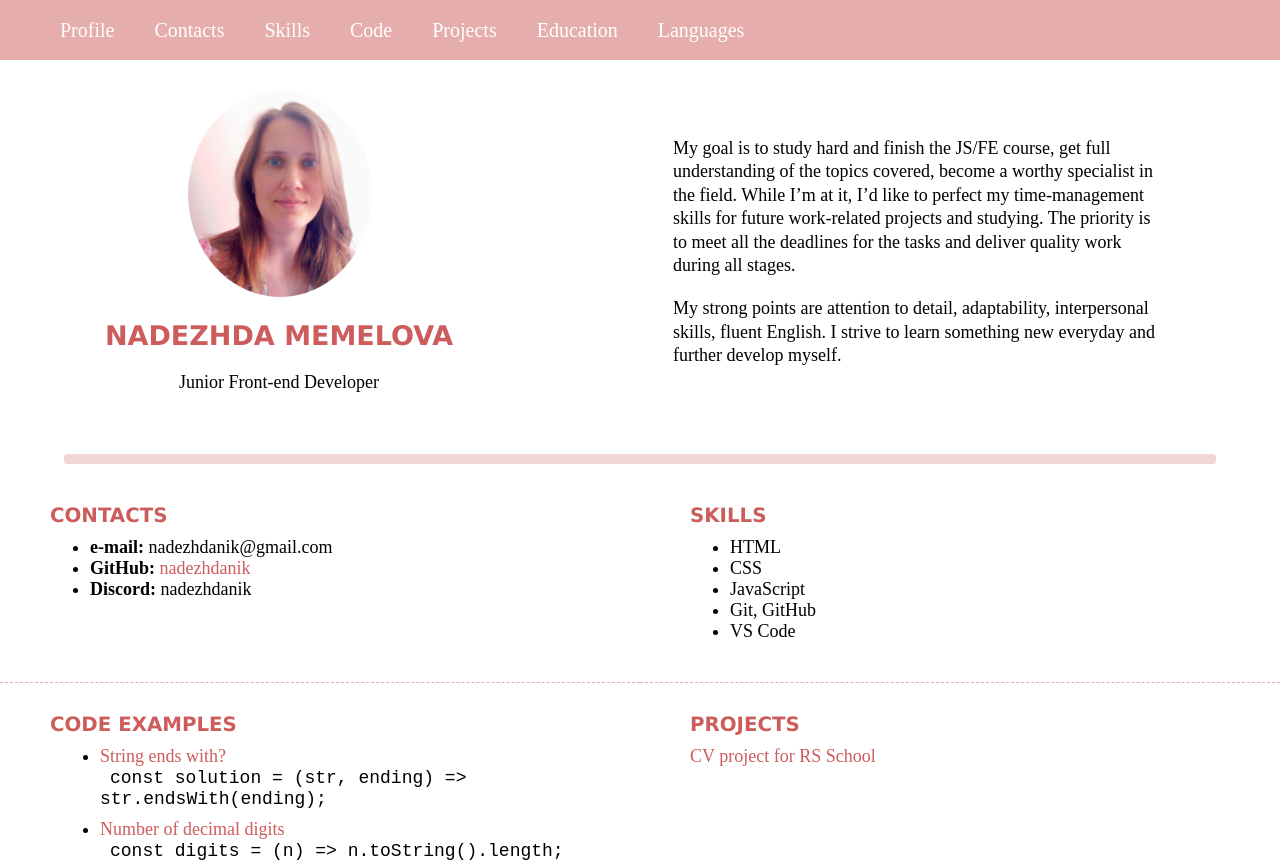
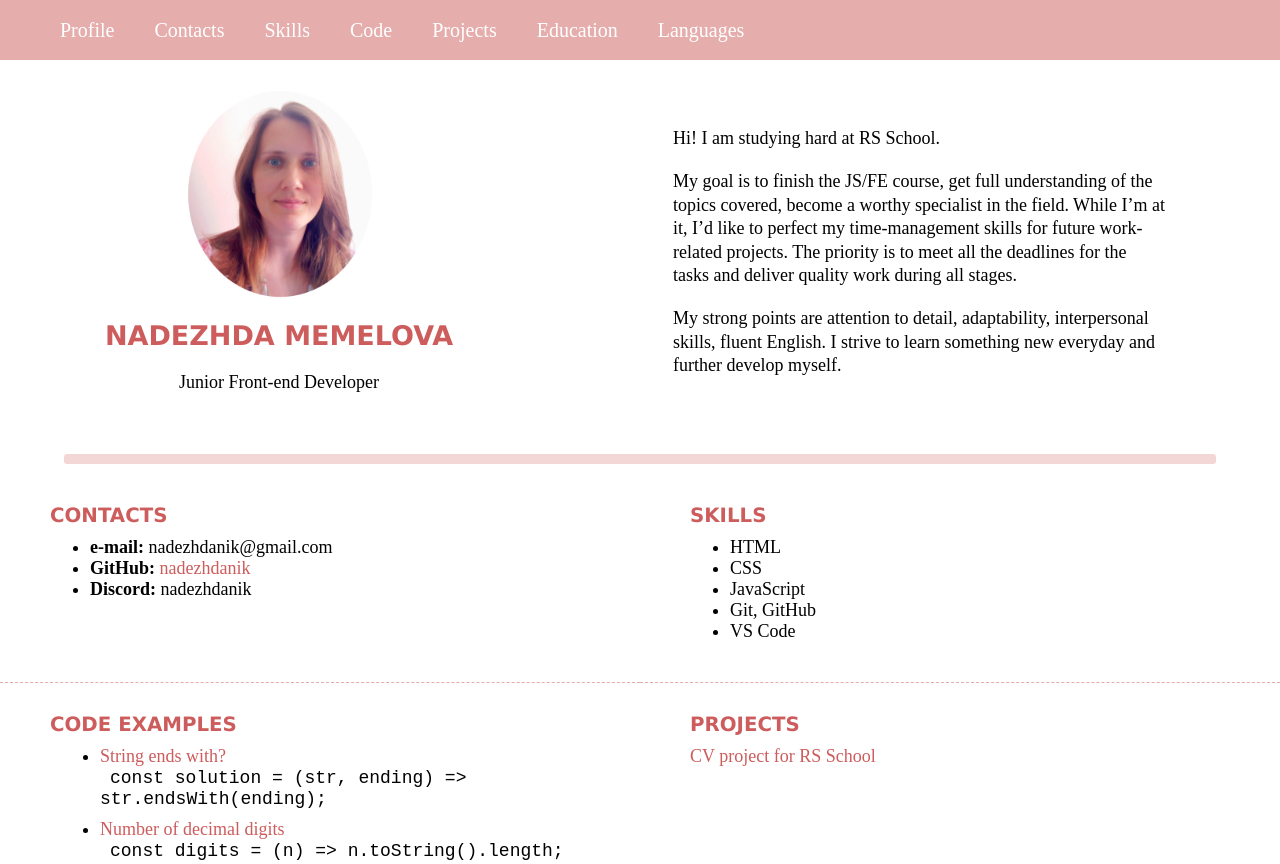
Before and after one commit to nadezhdanik/rsschool-cv, a plain HTML site: page index.html in a window 1280 px wide. Shown: the top 864 px of the page. Drawn offline with Linux system fonts and the light colour scheme.

Commit message:
fix: fix centering of content while scaling

```diff
--- a/index.html
+++ b/index.html
@@ -33,7 +33,8 @@
           </div>
         </div>
         <div class="wrapper-about">
-          <p class="text">My goal is to study hard and finish the JS/FE course, get full understanding of the topics covered, become a worthy specialist in the field. While I’m at it, I’d like to perfect my time-management skills for future work-related projects and studying. The priority is to meet all the deadlines for the tasks and deliver quality work during all stages.</p>
+          <p class="text">Hi! I am studying hard at RS School.</p>
+          <p class="text">My goal is to finish the JS/FE course, get full understanding of the topics covered, become a worthy specialist in the field. While I’m at it, I’d like to perfect my time-management skills for future work-related projects. The priority is to meet all the deadlines for the tasks and deliver quality work during all stages.</p>
           <p class="text">My strong points are attention to detail, adaptability, interpersonal skills, fluent English. I strive to learn something new everyday and further develop myself.</p>
         </div>
       </section>
@@ -107,8 +108,10 @@
     </div>
   </main>
   <footer class="footer">
-    <p>&copy; 2023 <a class="nav-link" href="https://github.com/nadezhdanik">nadezhdanik</a></p>
+    <div class="container footer-container">
+      <p>&copy; 2023 <a class="nav-link" href="https://github.com/nadezhdanik">nadezhdanik</a></p>
     <a href="https://rs.school/js/"><img class="logo" src="assets/rs_school_js.svg" alt="rs-school logo"></a>
+    </div>
   </footer>
 </body>
 </html>
--- a/style.css
+++ b/style.css
@@ -10,13 +10,14 @@ html {
 body {
   display: flex;
   flex-direction: column;
-  justify-content: space-between;
+  justify-content: flex-start;
   min-height: 100vh;
   font-family: "Bookman Old Style", serif;
   font-size: 18px;
 }
 
 .container {
+  max-width: 1400px;
   width: 100%;
   margin: 0 auto;
 }
@@ -120,7 +121,7 @@ body {
   margin: 10px;
 }
 
-.footer {
+.footer-container {
   display: flex;
   justify-content: space-between;
   align-items: center;
```
